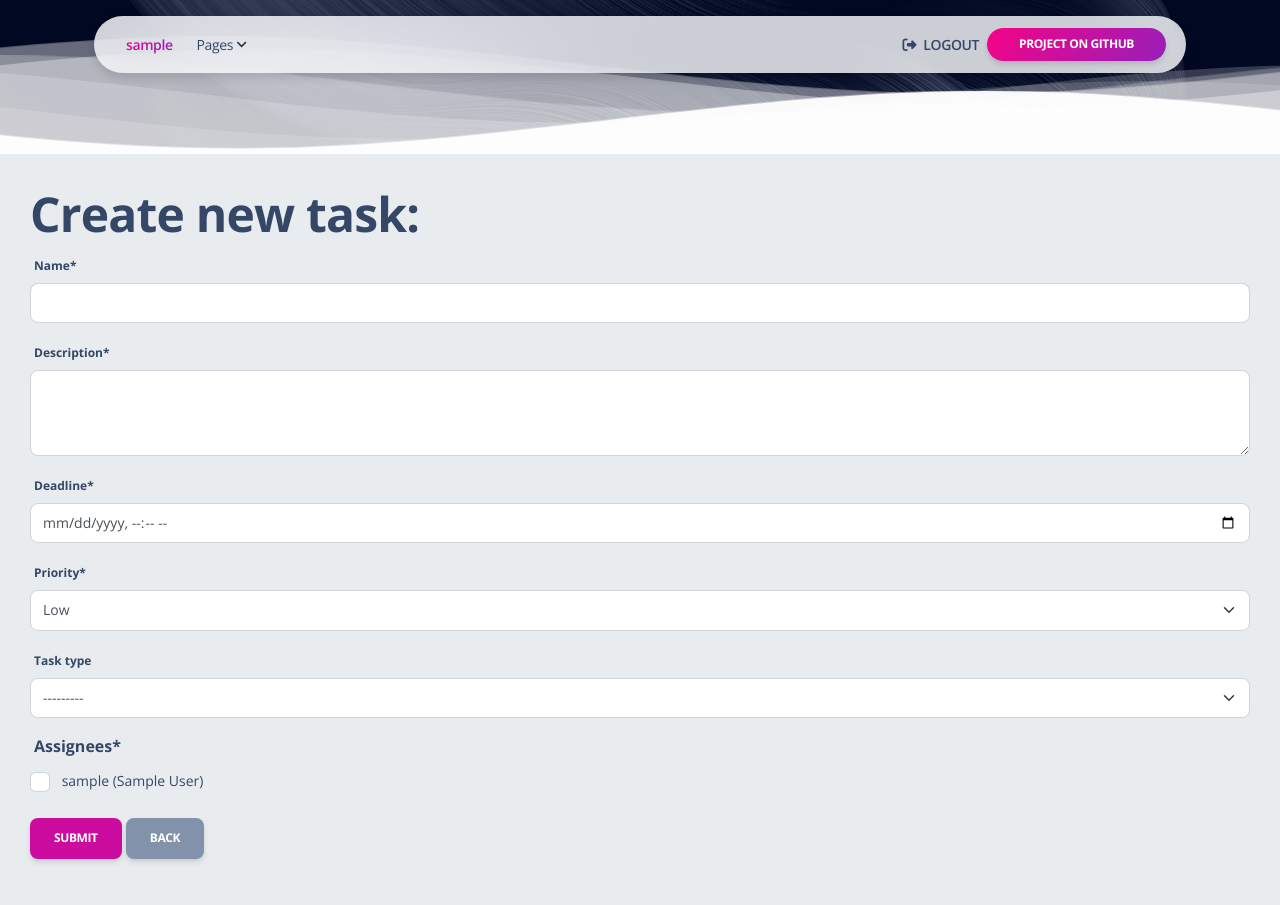
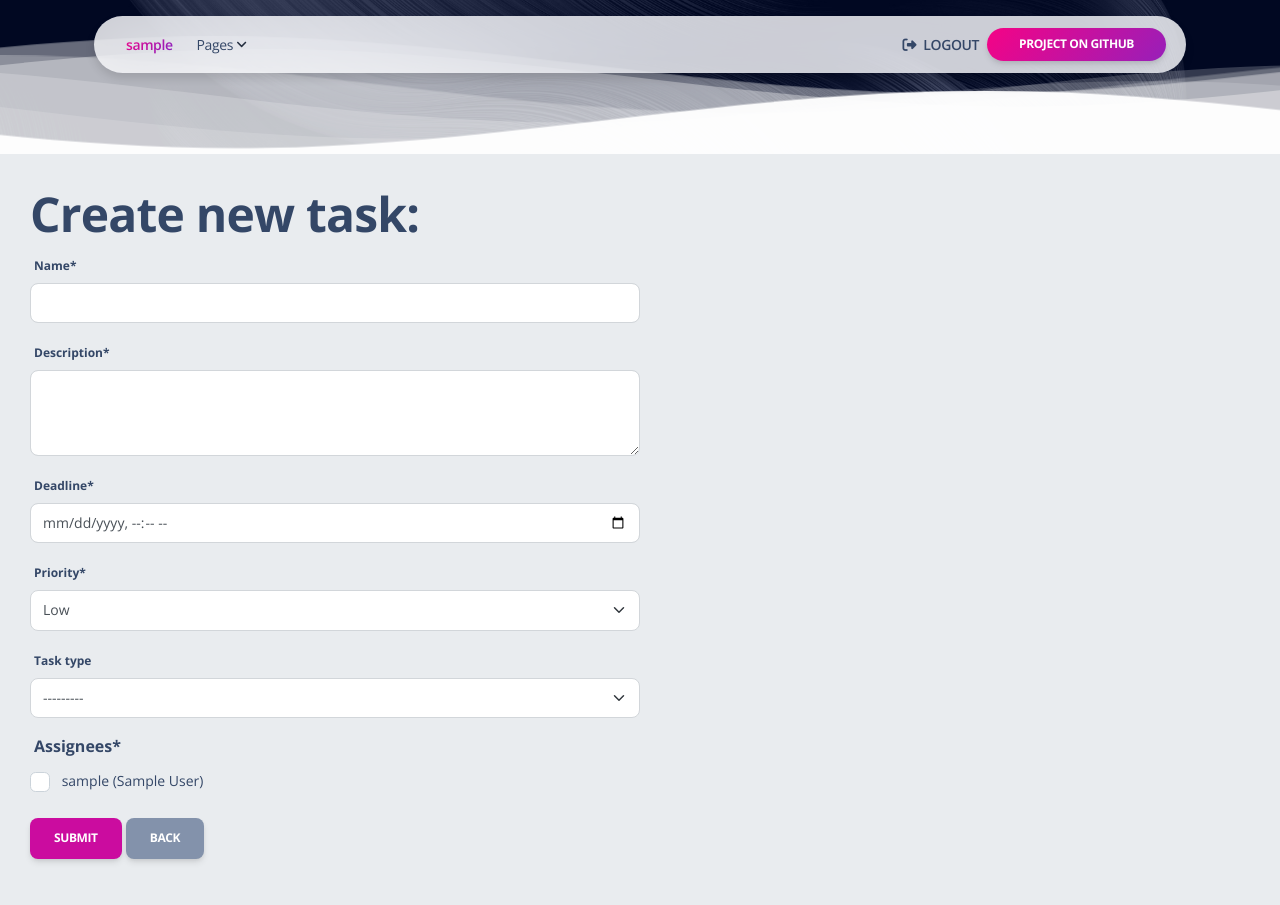
Before and after one commit to Qbusik/task-flow, a Django app: page /tasks/create/ in a window 1280 px wide. Run offline with Django 5.2, Linux system fonts and the light colour scheme; the visitor is signed in with stand-in values (Sample User, id 1); data comes from the database, SQL or seed files in the repository; data that the repository does not hold is empty; some libraries are stand-ins or nearby versions.

Commit message:
styling forms for: position, task, tasktype, worker

```diff
--- a/templates/hub/position_form.html
+++ b/templates/hub/position_form.html
@@ -36,7 +36,7 @@
   </div>
 </header>
 
-  <div style="padding: 30px">
+  <div style="padding: 30px; padding-right: 50vw;">
     <h1>{{ object|yesno:"Update,Create new" }} position:</h1>
     <form action="" method="post" novalidate>
       {% csrf_token %}
--- a/templates/hub/task_form.html
+++ b/templates/hub/task_form.html
@@ -36,7 +36,7 @@
   </div>
 </header>
 
-  <div style="padding: 30px">
+  <div style="padding: 30px; padding-right: 50vw;">
     <h1>{{ object|yesno:"Update,Create new" }} task:</h1>
     <form action="" method="post" novalidate>
       {% csrf_token %}
--- a/templates/hub/tasktype_form.html
+++ b/templates/hub/tasktype_form.html
@@ -36,7 +36,7 @@
   </div>
 </header>
 
-  <div style="padding: 30px">
+  <div style="padding: 30px; padding-right: 50vw;">
     <h1>{{ object|yesno:"Update,Create new" }} task type:</h1>
     <form action="" method="post" novalidate>
       {% csrf_token %}
--- a/templates/hub/worker_form.html
+++ b/templates/hub/worker_form.html
@@ -36,7 +36,7 @@
   </div>
 </header>
 
-  <div style="padding: 30px">
+  <div style="padding: 30px; padding-right: 50vw;">
     <h1>{{ object|yesno:"Update,Create new" }} worker:</h1>
     <form action="" method="post" novalidate>
       {% csrf_token %}
```
